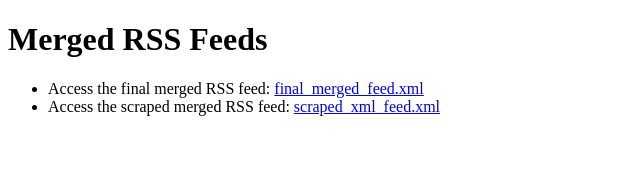
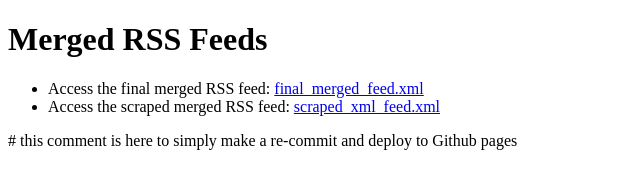
Before and after one commit to ThatsRight-ItsTJ/RSS-feed-to-Xpath, a plain HTML site: page index.html in a window 1280 px wide. Shown: the whole page, without its empty margins (0-640 px from the left). Drawn offline with Linux system fonts and the light colour scheme.

Commit message:
Update index.html

```diff
--- a/index.html
+++ b/index.html
@@ -13,3 +13,4 @@
     </ul>
 </body>
 </html>
+# this comment is here to simply make a re-commit and deploy to Github pages
```
